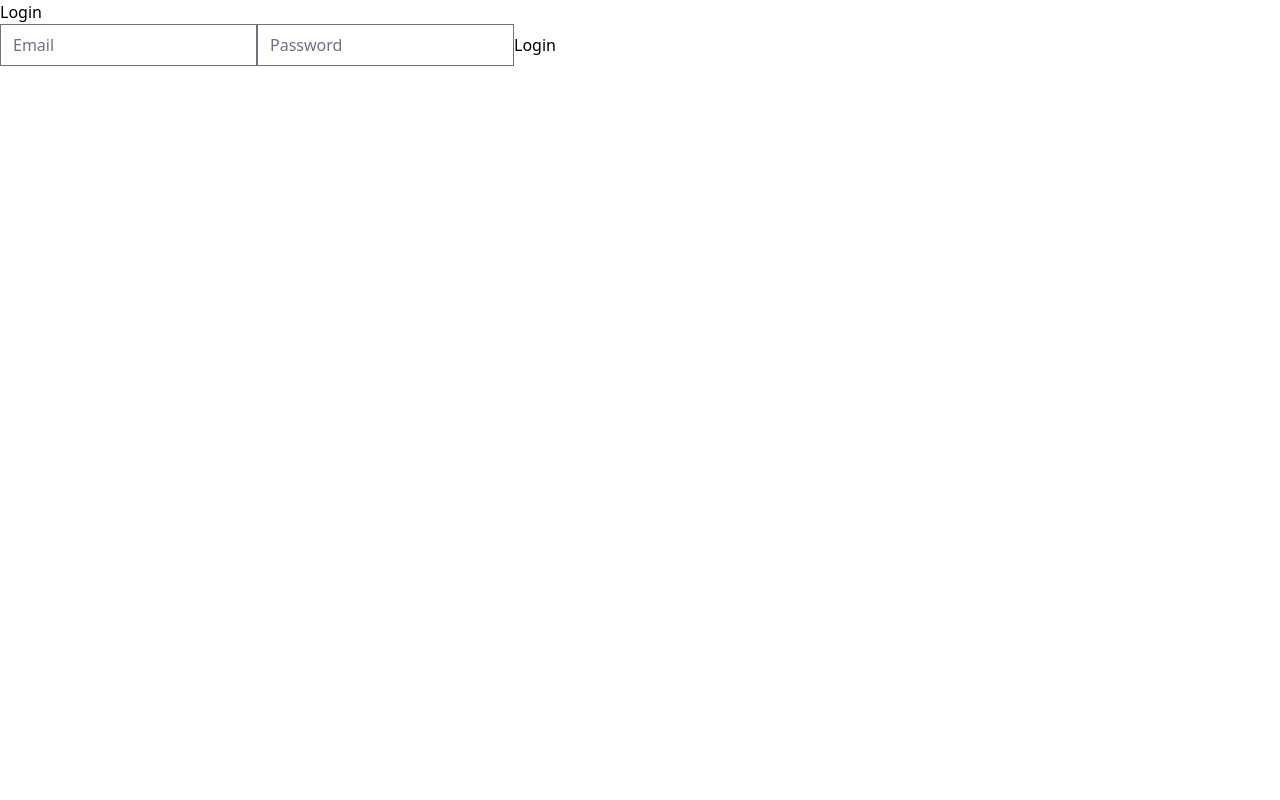
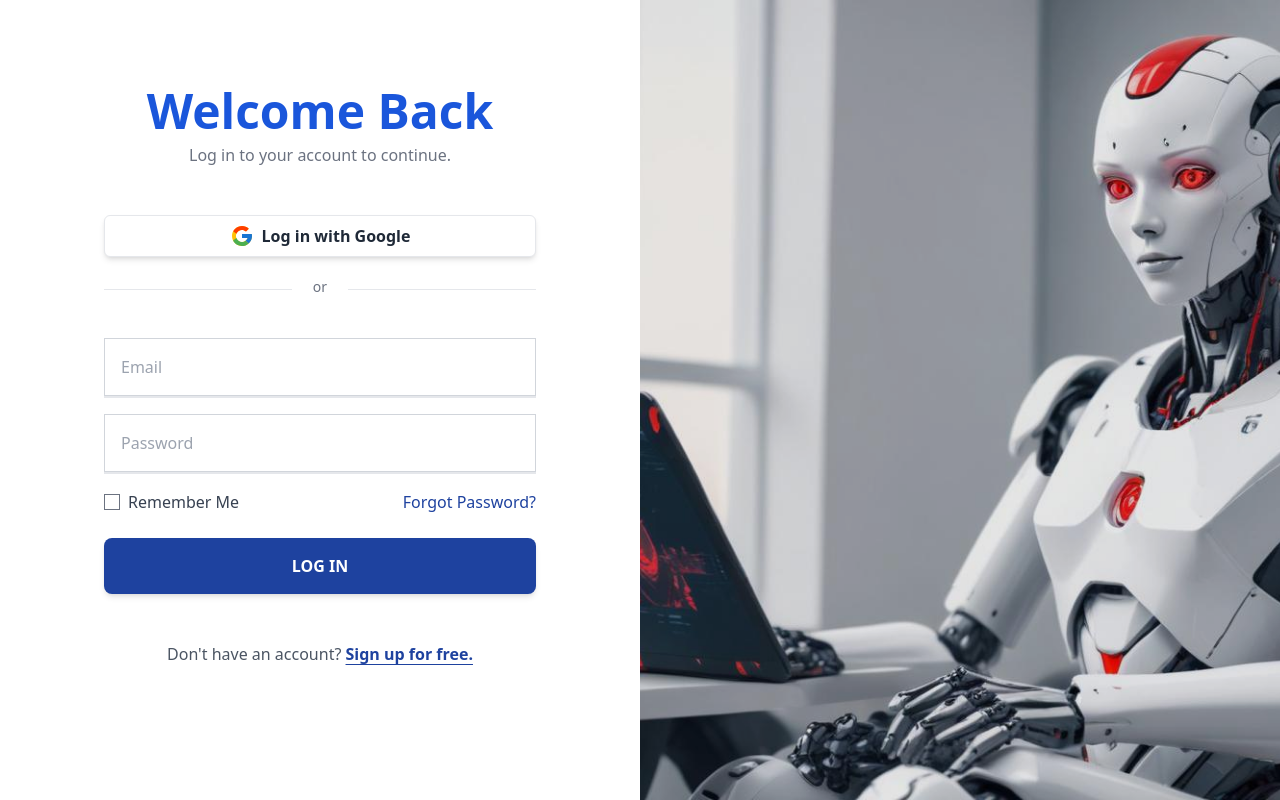
Before and after one commit to bilal1718/NextGen_AI_Interview_Coach, a React (Vite) app: page /login in a window 1280 px wide. Built offline with nearby package versions, Linux system fonts and the light colour scheme.

Commit message:
CreateCustomToken

```diff
--- a/src/components/Login.jsx
+++ b/src/components/Login.jsx
@@ -1,134 +1,114 @@
-// import React, {useState} from 'react';
-// import banner4 from "../images/banner4.jpeg";
-// import { Link } from "react-router-dom";
-// import { FcGoogle } from 'react-icons/fc';
-// import { auth } from '../config/firebase-config';
-// import { signInWithEmailAndPassword, signInWithPopup, GoogleAuthProvider } from 'firebase/auth';
-// const Login = () => {
-//   const [email, setEmail] = useState('');
-//   const [password, setPassword] = useState('');
-
-//   const handleLogin = (e) => {
-//     e.preventDefault();
-//     signInWithEmailAndPassword(auth,email, password)
-//       .catch(error => {
-//         console.error('Error logging in:', error);
-//       });
-//   };
-
-//   const loginWithGoogle = () => {
-//     const provider = new GoogleAuthProvider();
-//     signInWithPopup(auth, provider)
-//       .catch(error => {
-//         console.error('Error logging in with Google:', error);
-//       });
-//   };
-
-//   return (
-//     <div className="flex flex-wrap min-h-screen">
-//       <div className="flex w-full flex-col md:w-1/2 p-6">
-//         <div className="lg:w-[30rem] mx-auto my-auto flex flex-col justify-center pt-8 md:justify-start md:px-6 md:pt-0">
-//           <p className="text-center text-5xl font-extrabold text-blue-700 mb-2">Welcome Back</p>
-//           <p className="mb-8 text-center text-gray-500">Log in to your account to continue.</p>
-
-//           <button onClick={loginWithGoogle} className="mt-4 flex items-center justify-center rounded-md border px-4 py-2 text-base font-semibold text-gray-800 bg-white shadow-md transition hover:bg-gray-100 focus:ring-2 focus:ring-offset-2 focus:ring-gray-400">
-//             <FcGoogle className="mr-2 h-6 w-6" />
-//             Log in with Google
-//           </button>
-
-//           <div className="relative mt-8 flex h-px place-items-center bg-gray-200">
-//             <div className="absolute left-1/2 h-6 w-14 -translate-x-1/2 bg-white text-center text-sm text-gray-500">
-//               or
-//             </div>
-//           </div>
-
-//           <form className="flex flex-col pt-3 md:pt-8" onSubmit={handleLogin}>
-//             <div className="flex flex-col pt-4">
-//               <div className="relative flex overflow-hidden border-b-2 transition focus-within:border-gray-500">
-//                 <input
-//                   type="email"
-//                   id="login-email"
-//                   className="w-full flex-1 appearance-none border-gray-300 bg-white px-4 py-4 text-base text-gray-700 placeholder-gray-400 focus:outline-none"
-//                   placeholder="Email"
-//                   onChange={(e) => setEmail(e.target.value)} required
-//                 />
-//               </div>
-//             </div>
-//             <div className="flex flex-col pt-4 mb-2">
-//               <div className="relative flex overflow-hidden border-b-2 transition focus-within:border-gray-500">
-//                 <input
-//                   type="password"
-//                   id="login-password"
-//                   className="w-full flex-1 appearance-none border-gray-300 bg-white px-4 py-4 text-base text-gray-700 placeholder-gray-400 focus:outline-none"
-//                   placeholder="Password"
-//                   onChange={(e) => setPassword(e.target.value)} required
-//                 />
-//               </div>
-//             </div>
-//             <div className="flex justify-between items-center pt-2 mb-6">
-//               <label className="flex items-center">
-//                 <input type="checkbox" className="form-checkbox h-4 w-4 text-blue-600" />
-//                 <span className="ml-2 text-gray-700">Remember Me</span>
-//               </label>
-//               <Link to="/forgot-password" className="text-md text-blue-800 hover:underline">
-//                 Forgot Password?
-//               </Link>
-//             </div>
-//             <button
-//               type="submit"
-//               className="w-full rounded-lg bg-blue-800 px-4 py-4 text-center text-base font-semibold text-white shadow-md ring-gray-500 ring-offset-2 transition focus:ring-2"
-//             >
-//               LOG IN
-//             </button>
-//           </form>
-
-//           <div className="py-12 text-center">
-//             <p className="whitespace-nowrap text-gray-600">
-//               Don't have an account?{' '}
-//               <Link
-//                 to="/register"
-//                 className="underline-offset-4 font-semibold text-blue-800 underline"
-//               >
-//                 Sign up for free.
-//               </Link>
-//             </p>
-//           </div>
-//         </div>
-//       </div>
-//       <div className="pointer-events-none relative hidden h-screen select-none bg-black md:block md:w-1/2">
-//         <img
-//           className="-z-1 absolute top-0 h-full w-full object-cover opacity-90"
-//           src={banner4}
-//           alt="Banner"
-//         />
-//       </div>
-//     </div>
-//   );
-// };
-
-// export default Login;
 import React, { useState } from 'react';
+import banner4 from "../images/banner4.jpeg";
+import { Link } from "react-router-dom";
+import { FcGoogle } from 'react-icons/fc';
 import axios from 'axios';
+import { auth } from "../config/firebase-config";
+import { signInWithCustomToken } from 'firebase/auth';
 
 const Login = () => {
     const [email, setEmail] = useState('');
     const [password, setPassword] = useState('');
 
-    const handleLogin = async () => {
+    const handleLogin = async (e) => {
+        e.preventDefault();
         try {
-            const response = await axios.post('http://localhost:5000/login', { email, password });
-            console.log('User logged in successfully:', response.data);
+            const response = await axios.post('http://127.0.0.1:5000/login', { email, password });
+            console.log('Custom token:', response.data.token);
+            // Sign in with the custom token
+            await signInWithCustomToken(auth, response.data.token);
+            console.log('User logged in successfully');
         } catch (error) {
-            console.error('Error logging in:', error.message);
+            if (error.response && error.response.status === 404) {
+                console.error('User not found. Please check your email.');
+            } else if (error.response && error.response.status === 401) {
+                console.error('Incorrect password. Please try again.');
+            } else {
+                console.error('Error logging in:', error.message);
+            }
         }
     };
 
     return (
-        <div>
-            <h2>Login</h2>
-            <input type="email" placeholder="Email" value={email} onChange={(e) => setEmail(e.target.value)} />
-            <input type="password" placeholder="Password" value={password} onChange={(e) => setPassword(e.target.value)} />
-            <button onClick={handleLogin}>Login</button>
+        <div className="flex flex-wrap min-h-screen">
+            <div className="flex w-full flex-col md:w-1/2 p-6">
+                <div className="lg:w-[30rem] mx-auto my-auto flex flex-col justify-center pt-8 md:justify-start md:px-6 md:pt-0">
+                    <p className="text-center text-5xl font-extrabold text-blue-700 mb-2">Welcome Back</p>
+                    <p className="mb-8 text-center text-gray-500">Log in to your account to continue.</p>
+
+                    <button className="mt-4 flex items-center justify-center rounded-md border px-4 py-2 text-base font-semibold text-gray-800 bg-white shadow-md transition hover:bg-gray-100 focus:ring-2 focus:ring-offset-2 focus:ring-gray-400">
+                        <FcGoogle className="mr-2 h-6 w-6" />
+                        Log in with Google
+                    </button>
+
+                    <div className="relative mt-8 flex h-px place-items-center bg-gray-200">
+                        <div className="absolute left-1/2 h-6 w-14 -translate-x-1/2 bg-white text-center text-sm text-gray-500">
+                            or
+                        </div>
+                    </div>
+
+                    <div className="flex flex-col pt-3 md:pt-8">
+                        <div className="flex flex-col pt-4">
+                            <div className="relative flex overflow-hidden border-b-2 transition focus-within:border-gray-500">
+                                <input
+                                    type="email"
+                                    id="login-email"
+                                    className="w-full flex-1 appearance-none border-gray-300 bg-white px-4 py-4 text-base text-gray-700 placeholder-gray-400 focus:outline-none"
+                                    placeholder="Email"
+                                    value={email}
+                                    onChange={(e) => setEmail(e.target.value)} required
+                                />
+                            </div>
+                        </div>
+                        <div className="flex flex-col pt-4 mb-2">
+                            <div className="relative flex overflow-hidden border-b-2 transition focus-within:border-gray-500">
+                                <input
+                                    type="password"
+                                    id="login-password"
+                                    className="w-full flex-1 appearance-none border-gray-300 bg-white px-4 py-4 text-base text-gray-700 placeholder-gray-400 focus:outline-none"
+                                    placeholder="Password"
+                                    value={password}
+                                    onChange={(e) => setPassword(e.target.value)} required
+                                />
+                            </div>
+                        </div>
+                        <div className="flex justify-between items-center pt-2 mb-6">
+                            <label className="flex items-center">
+                                <input type="checkbox" className="form-checkbox h-4 w-4 text-blue-600" />
+                                <span className="ml-2 text-gray-700">Remember Me</span>
+                            </label>
+                            <Link to="/forgot-password" className="text-md text-blue-800 hover:underline">
+                                Forgot Password?
+                            </Link>
+                        </div>
+                        <button
+                            onClick={handleLogin}
+                            className="w-full rounded-lg bg-blue-800 px-4 py-4 text-center text-base font-semibold text-white shadow-md ring-gray-500 ring-offset-2 transition focus:ring-2"
+                        >
+                            LOG IN
+                        </button>
+                    </div>
+
+                    <div className="py-12 text-center">
+                        <p className="whitespace-nowrap text-gray-600">
+                            Don't have an account?{' '}
+                            <Link
+                                to="/register"
+                                className="underline-offset-4 font-semibold text-blue-800 underline"
+                            >
+                                Sign up for free.
+                            </Link>
+                        </p>
+                    </div>
+                </div>
+            </div>
+            <div className="pointer-events-none relative hidden h-screen select-none bg-black md:block md:w-1/2">
+                <img
+                    className="-z-1 absolute top-0 h-full w-full object-cover opacity-90"
+                    src={banner4}
+                    alt="Banner"
+                />
+            </div>
         </div>
     );
 };
```
